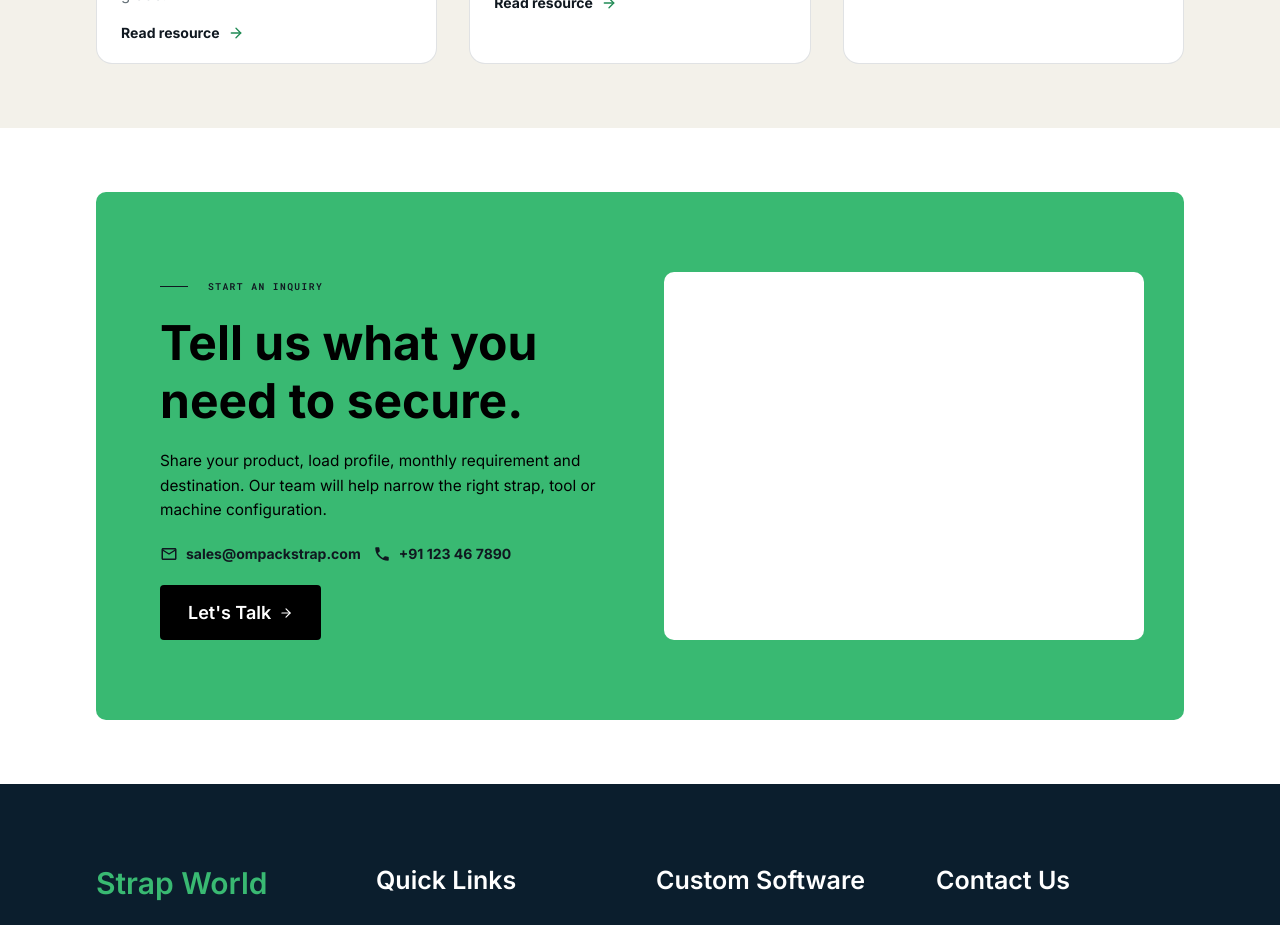
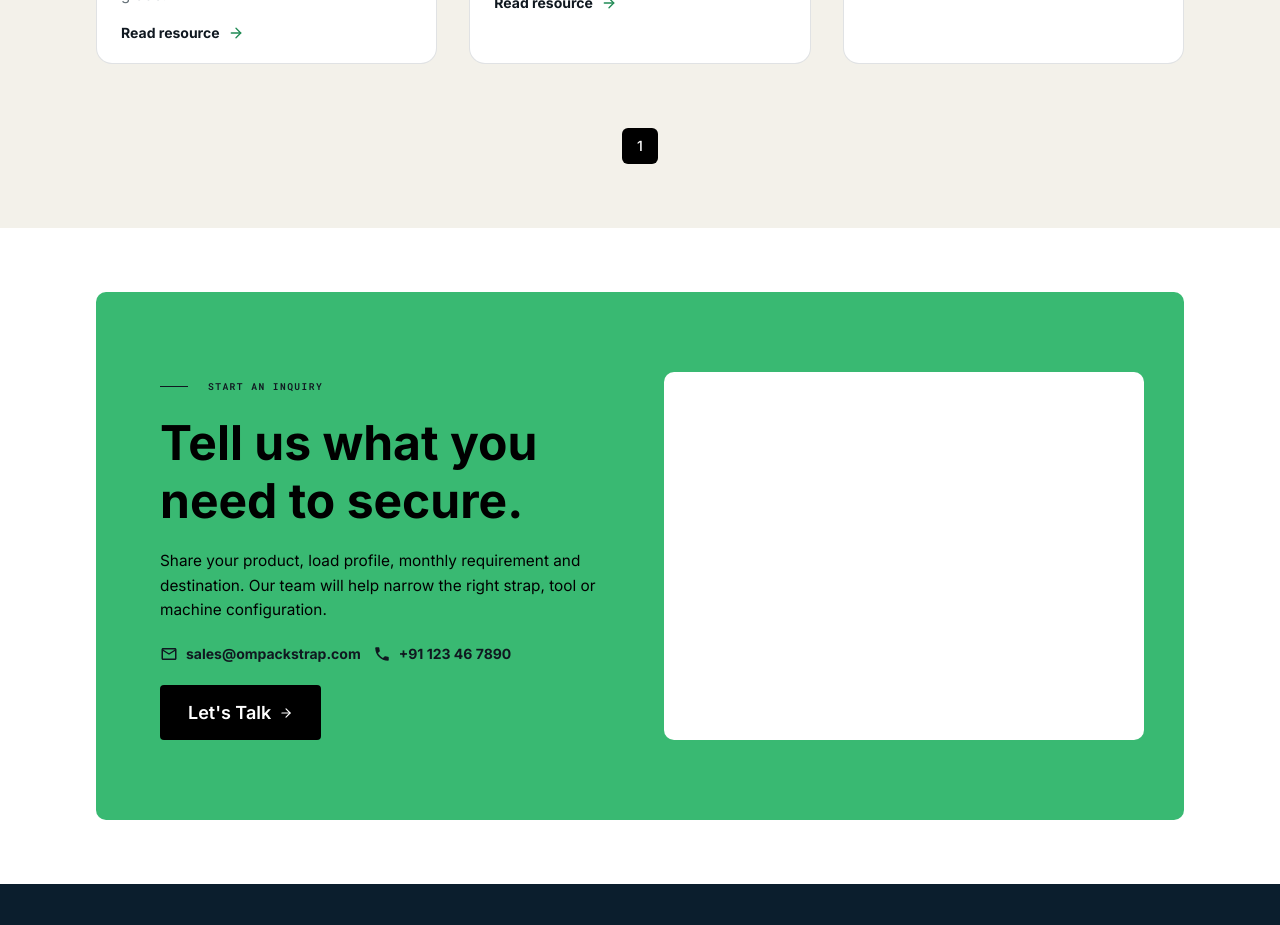
Before and after one commit to anujkumarchoudhary/strapworld, a Next.js app: page / in a window 1280 px wide. Shown: the part 7480-8405 px from the top of the page. Built offline with nearby package versions, Linux system fonts and the light colour scheme; a web font is replaced by a local one.

Commit message:
finxed build

```diff
--- a/src/components/Blog.tsx
+++ b/src/components/Blog.tsx
@@ -128,7 +128,7 @@ const Blog = ({ data }: any) => {
         </div>
 
         {/* Pagination */}
-        {blog?.length > 3 &&
+        {blog &&
           <Pagination
             currentPage={currentPage}
             totalPages={totalPages}
```
